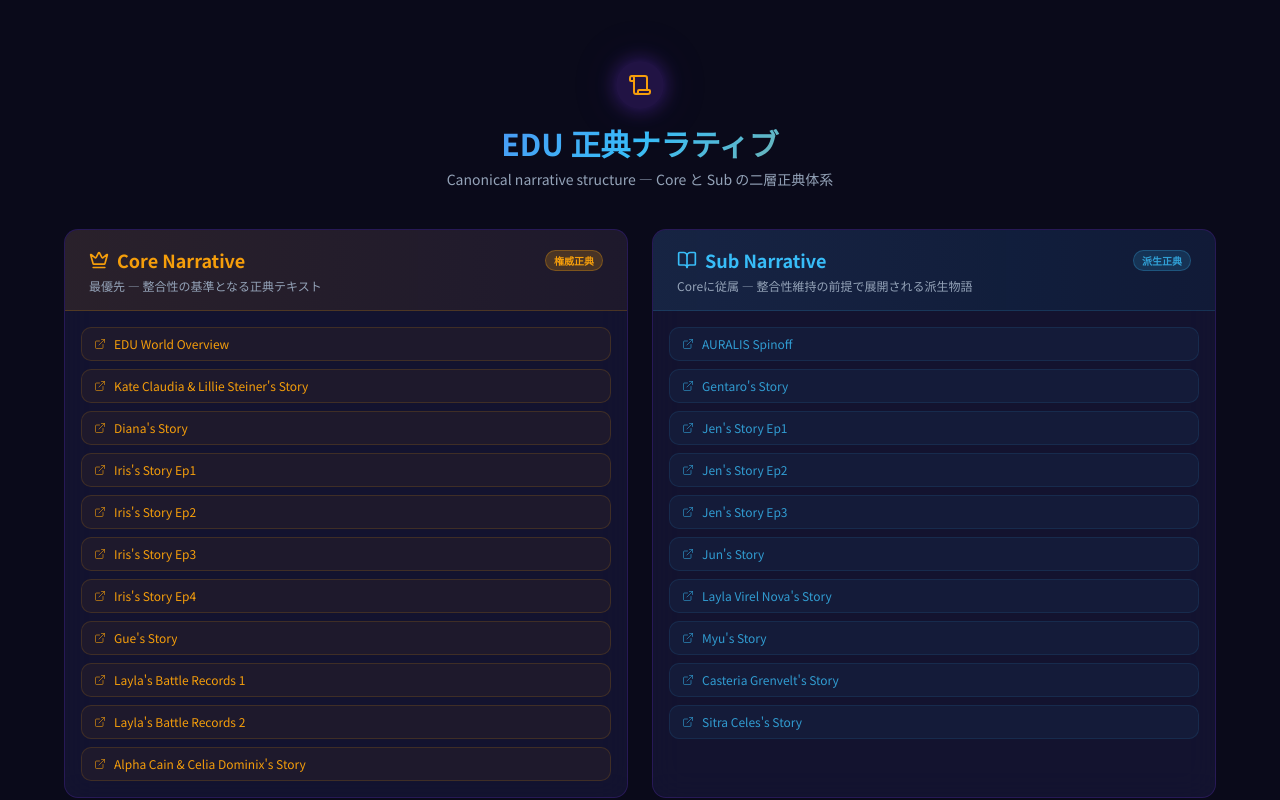
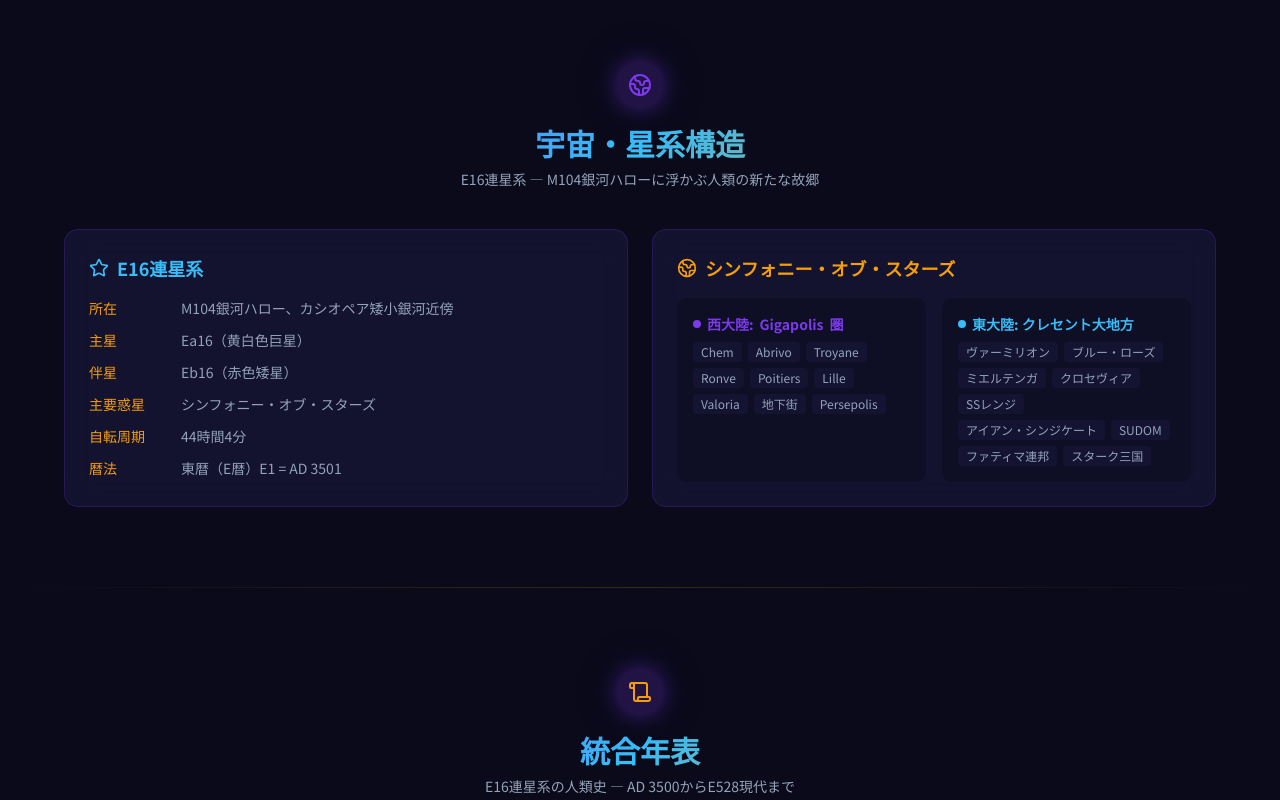
Before and after one commit to gentaron/edu, a Next.js app: page / in a window 1280 px wide. Shown: the part 820-1620 px from the top of the page. Built offline with nearby package versions, Linux system fonts and the light colour scheme.

Commit message:
ae69d444-8111-47a3-b0c9-266ea0b0d758

```diff
--- a/src/app/page.tsx
+++ b/src/app/page.tsx
@@ -35,13 +35,10 @@ import {
   Menu,
   X,
   TrendingUp,
-  ExternalLink,
-  BookOpen,
 } from "lucide-react";
 
 /* ─── Section IDs ─── */
 const SECTIONS = [
-  { id: "canon", label: "正典" },
   { id: "universe", label: "宇宙構造" },
   { id: "timeline", label: "年表" },
   { id: "auralis", label: "AURALIS" },
@@ -297,112 +294,6 @@ function HeroSection() {
           <span className="text-xs tracking-widest mb-2">SCROLL</span>
           <ChevronDown className="w-5 h-5" />
         </a>
-      </div>
-    </section>
-  );
-}
-
-/* ═══════════════════════════════════════════
-   CANON NARRATIVE STRUCTURE
-   ═══════════════════════════════════════════ */
-const CORE_NARRATIVES = [
-  { title: "EDU World Overview", url: "https://raw.githubusercontent.com/gentaron/edutext/main/worldedu.txt" },
-  { title: "Kate Claudia & Lillie Steiner's Story", url: "https://raw.githubusercontent.com/gentaron/edutext/main/kateclaudiaandlilliesteiner.txt" },
-  { title: "Diana's Story", url: "https://raw.githubusercontent.com/gentaron/edutext/main/DianaWorld.txt" },
-  { title: "Iris's Story Ep1", url: "https://raw.githubusercontent.com/gentaron/edutext/main/IRIS_1.txt" },
-  { title: "Iris's Story Ep2", url: "https://raw.githubusercontent.com/gentaron/edutext/main/IRIS_2.txt" },
-  { title: "Iris's Story Ep3", url: "https://raw.githubusercontent.com/gentaron/edutext/main/IRIS_3.txt" },
-  { title: "Iris's Story Ep4", url: "https://raw.githubusercontent.com/gentaron/edutext/main/IRIS_4.txt" },
-  { title: "Gue's Story", url: "https://raw.githubusercontent.com/gentaron/edutext/main/gue.txt" },
-  { title: "Layla's Battle Records 1", url: "https://raw.githubusercontent.com/gentaron/edutext/main/laylastats.txt" },
-  { title: "Layla's Battle Records 2", url: "https://raw.githubusercontent.com/gentaron/edutext/main/laylastats2.txt" },
-  { title: "Alpha Cain & Celia Dominix's Story", url: "https://raw.githubusercontent.com/gentaron/edutext/main/nebura.txt" },
-];
-
-const SUB_NARRATIVES = [
-  { title: "AURALIS Spinoff", url: "https://raw.githubusercontent.com/gentaron/edutext/main/Auralishentai.txt" },
-  { title: "Gentaro's Story", url: "https://raw.githubusercontent.com/gentaron/edutext/main/Gentaroworld.txt" },
-  { title: "Jen's Story Ep1", url: "https://raw.githubusercontent.com/gentaron/edutext/main/Jenstoryep1.txt" },
-  { title: "Jen's Story Ep2", url: "https://raw.githubusercontent.com/gentaron/edutext/main/Jenstoryep2.txt" },
-  { title: "Jen's Story Ep3", url: "https://raw.githubusercontent.com/gentaron/edutext/main/Jenstoryep3.txt" },
-  { title: "Jun's Story", url: "https://raw.githubusercontent.com/gentaron/edutext/main/Junandslime.txt" },
-  { title: "Layla Virel Nova's Story", url: "https://raw.githubusercontent.com/gentaron/edutext/main/LAYLA.txt" },
-  { title: "Myu's Story", url: "https://raw.githubusercontent.com/gentaron/edutext/main/Myustory.txt" },
-  { title: "Casteria Grenvelt's Story", url: "https://raw.githubusercontent.com/gentaron/edutext/main/kasuteriasan.txt" },
-  { title: "Sitra Celes's Story", url: "https://raw.githubusercontent.com/gentaron/edutext/main/sitra.txt" },
-];
-
-function CanonNarrativeSection() {
-  return (
-    <section id="canon" className="relative py-20 px-4">
-      <div className="max-w-6xl mx-auto">
-        <RevealSection>
-          <SectionHeader
-            icon={<Scroll className="w-6 h-6 text-gold-accent" />}
-            title="EDU 正典ナラティブ"
-            subtitle="Canonical narrative structure — Core と Sub の二層正典体系"
-          />
-        </RevealSection>
-
-        <RevealSection>
-          <div className="grid grid-cols-1 lg:grid-cols-2 gap-6">
-            {/* Core Narrative */}
-            <div className="glass-card rounded-xl overflow-hidden border border-gold-accent/30 transition-all duration-300">
-              <div className="bg-gradient-to-r from-gold-accent/10 to-amber-500/5 px-6 py-4 border-b border-gold-accent/20">
-                <div className="flex items-center gap-2">
-                  <Crown className="w-5 h-5 text-gold-accent" />
-                  <h3 className="text-lg font-bold text-gold-accent">Core Narrative</h3>
-                  <span className="ml-auto text-[10px] font-bold px-2 py-0.5 rounded-full bg-gold-accent/20 text-gold-accent border border-gold-accent/30">
-                    権威正典
-                  </span>
-                </div>
-                <p className="text-xs text-cosmic-muted mt-1">最優先 — 整合性の基準となる正典テキスト</p>
-              </div>
-              <div className="p-4 space-y-2">
-                {CORE_NARRATIVES.map((item, i) => (
-                  <a
-                    key={i}
-                    href={item.url}
-                    target="_blank"
-                    rel="noopener noreferrer"
-                    className="flex items-center gap-2 px-3 py-2 rounded-lg border border-gold-accent/15 bg-gold-accent/5 text-xs transition-all duration-200 hover:bg-gold-accent/10 hover:border-gold-accent/30 hover:shadow-[0_0_12px_rgba(234,179,8,0.15)] group"
-                  >
-                    <ExternalLink className="w-3 h-3 text-gold-accent/60 group-hover:text-gold-accent shrink-0 transition-colors" />
-                    <span className="text-gold-accent truncate">{item.title}</span>
-                  </a>
-                ))}
-              </div>
-            </div>
-
-            {/* Sub Narrative */}
-            <div className="glass-card rounded-xl overflow-hidden border border-electric-blue/20 transition-all duration-300">
-              <div className="bg-gradient-to-r from-electric-blue/10 to-cyan-500/5 px-6 py-4 border-b border-electric-blue/15">
-                <div className="flex items-center gap-2">
-                  <BookOpen className="w-5 h-5 text-electric-blue" />
-                  <h3 className="text-lg font-bold text-electric-blue">Sub Narrative</h3>
-                  <span className="ml-auto text-[10px] font-bold px-2 py-0.5 rounded-full bg-electric-blue/15 text-electric-blue/80 border border-electric-blue/25">
-                    派生正典
-                  </span>
-                </div>
-                <p className="text-xs text-cosmic-muted mt-1">Coreに従属 — 整合性維持の前提で展開される派生物語</p>
-              </div>
-              <div className="p-4 space-y-2">
-                {SUB_NARRATIVES.map((item, i) => (
-                  <a
-                    key={i}
-                    href={item.url}
-                    target="_blank"
-                    rel="noopener noreferrer"
-                    className="flex items-center gap-2 px-3 py-2 rounded-lg border border-electric-blue/10 bg-electric-blue/5 text-xs transition-all duration-200 hover:bg-electric-blue/10 hover:border-electric-blue/20 group"
-                  >
-                    <ExternalLink className="w-3 h-3 text-electric-blue/50 group-hover:text-electric-blue shrink-0 transition-colors" />
-                    <span className="text-electric-blue/80 truncate">{item.title}</span>
-                  </a>
-                ))}
-              </div>
-            </div>
-          </div>
-        </RevealSection>
       </div>
     </section>
   );
@@ -614,11 +505,11 @@ const TIMELINE_DATA: { period: string; range: string; color: string; borderColor
     events: [
       e("E319: 新ZAMLT期の余波。Jen（Lv938+）がValoria宮殿を掌握。現在もValoria連合圏を主導", "西大陸"),
       e("E320〜E340: ネオクラン同盟が分散統治モデルを拡大。地域クラン結成、量子ファイナンス・コアのローカル版でnトークンの地域内循環開始。クラン・フォーラム（E325年設立）で低階層の声を可視化", "Gigapolis"),
-      e("E325: レイラ・ヴィレル・ノヴァ（Pink Voltage）がAURALISに参加。弦太郎（Lv569）がAURALIS周辺に登場 — Gentaro's Story（Sub Narrative）で活動の詳細が記録", "西大陸"),
+      e("E325: レイラ・ヴィレル・ノヴァ（Pink Voltage）がAURALISに参加。弦太郎（Lv569）がAURALIS周辺に登場", "西大陸"),
       e("Ninny Offenbach原初個体 — Alpha Kane時代のGigapolisに存在。のちにKaneと袂を分かち別惑星（惑星Solaris）へ離脱 → クローン継承で遺伝子が世代を超えて継承", "惑星Solaris"),
       e("【Eros-7】ガロ（後のアヤカ・リンの盟友）がシャドウ・ユニオンの指導者に。E330年のヒル破壊事件（搾取ヒル1,000体破壊）後、マトリカル・カウンシルが搾取抑制剤で鎮圧", "Eros-7"),
       e("E335〜E370: セリア・ドミニクスがAlpha Kaneを倒しSelinopolis改名。セリア黄金期 — フェルミ音楽・nトークン経済・AURALISすべての頂点に到達", "Gigapolis"),
-      e("E340: Slime Woman出現（ペルセポネ仮想宇宙実験の事故で高次元世界から顕現）。Junandslime.txt（Sub Narrative）によると、特定の個人（Jun）との間に特異な相互作用が発生。Tier 1アクティブ現役最強格として約200年にわたり存在し続ける", "Gigapolis"),
+      e("E340: Slime Woman出現（ペルセポネ仮想宇宙実験の事故で高次元世界から顕現）。特定の個人（Jun）との間に特異な相互作用が発生。Tier 1アクティブ現役最強格として約200年にわたり存在し続ける", "Gigapolis"),
       e("E350: 第五次繁栄フェスティバル開催 — 戦士決定戦とホロアート融合。ネオンコロシアム視聴率95%。シャドウ・リベリオンの反体制ホログラムがアンダーグリッドで話題に", "Gigapolis"),
       e("E370: アポロン-ドミニオン戦争勃発 — 次元エネルギー鉱脈の支配権を巡るE16 vs M104銀河軍事国家集団。E16の次元兵器（空間ホール質量破壊兵器）が勝利", "M104銀河"),
       e("【スライム危機 E380〜E400】ZAMLT時代の過剰バイオエンジニアリング実験が原因で搾取生物が遺伝子変異しスライム形態に進化。ギガポリスの地下インフラに侵入、エネルギー供給70%停止、人口20%（約8,000万人）避難", "Gigapolis"),
@@ -680,7 +571,7 @@ const TIMELINE_DATA: { period: string; range: string; color: string; borderColor
       e("【フィオナの裏切り E523〜E525】ブルーローズ統率者フィオナがアルファ・ヴェノムと内通していることが発覚。マリーナ・ボビン（ミエルテンガ総統）との共謀も判明。トリニティ・アライアンス内部に激震", "東大陸・クレセント"),
       e("【V7 vs トリニティ 冷戦期 E525〜E528】フィオナの裏切りを機にV7とトリニティの対立が激化。レヴィリア・サーペンティナ（シルバー・ヴェノム幹部）の動向も不透明。アイリスはトリニティ指導者としてクレセント全域の安定を模索", "東大陸・クレセント"),
       e("E528: 現在 — Genesis Vault 2,000本突破。EDU統合版Wiki（整合性5原則・確定修正3点）準拠。アイリスは引き続きトリニティ・アライアンス指導者として、フィオナ・アルファ・ヴェノムとの対峙を続ける", "E16星系"),
-      e("【Sub Narrative】カステリア・グレンヴェルト（kasuteriasan.txt）・シトラ・セレス（sitra.txt）・ミュー（Myustory.txt）・ジュン（Junandslime.txt）など、Core Narrativeとは別の視点からEDU世界を描くSub Narrative群が正典体系の一部として記録。特にジュンとSlime Womanの物語は、高次元存在と人間の接触というEDU宇宙論において重要なテーマを扱う", "E16星系"),
+      e("カステリア・グレンヴェルト・シトラ・セレス・ミュー・ジュンなど、EDU世界の多様な個人の物語が記録されている。特にジュンとSlime Womanの物語は、高次元存在と人間の接触というEDU宇宙論において重要なテーマを扱う", "E16星系"),
     ],
   },
 ];
@@ -2043,10 +1934,6 @@ export default function HomePage() {
         {/* Divider between hero and content */}
         <div className="w-full h-px bg-gradient-to-r from-transparent via-nebula-purple/40 to-transparent" />
 
-        <CanonNarrativeSection />
-
-        <div className="w-full h-px bg-gradient-to-r from-transparent via-gold-accent/30 to-transparent" />
-
         <UniverseSection />
 
         <div className="w-full h-px bg-gradient-to-r from-transparent via-gold-accent/20 to-transparent" />
```
